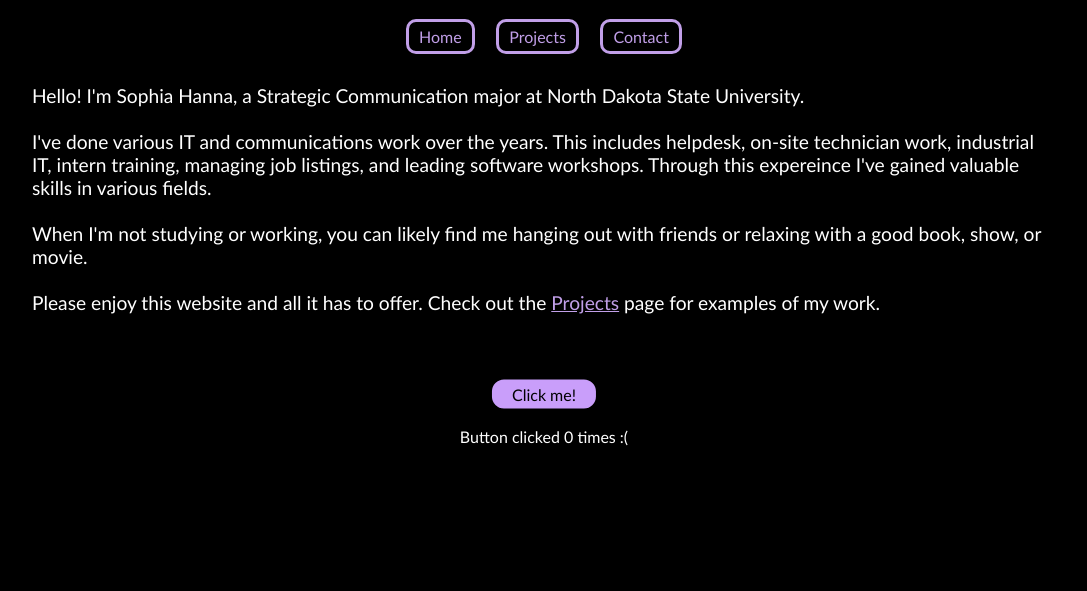
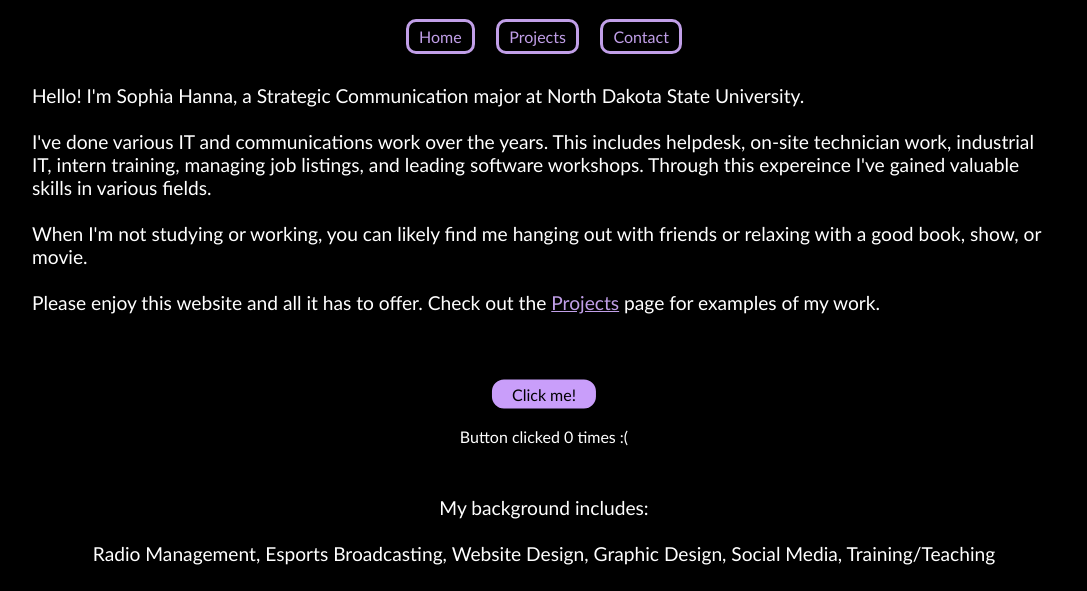
Before and after one commit to soph39/soph39.github.io, a plain HTML site: page index.html in a window 1280 px wide. Shown: the part 209-800 px from the top of the page, without its empty margins (96-1183 px from the left). Drawn offline with Linux system fonts and the light colour scheme.

Commit message:
Update index.html

```diff
--- a/index.html
+++ b/index.html
@@ -70,6 +70,14 @@ Nosy much?
         </div>
 
         <br/>
+
+        <div style="align-content: center;">
+        <p style="text-align: center;">
+            My background includes:
+            <br><br>
+            Radio Management, Esports Broadcasting, Website Design, Graphic Design, Social Media, Training/Teaching
+        </p>
+        </div>
     </main>
 
     <footer role = "footer">
```
